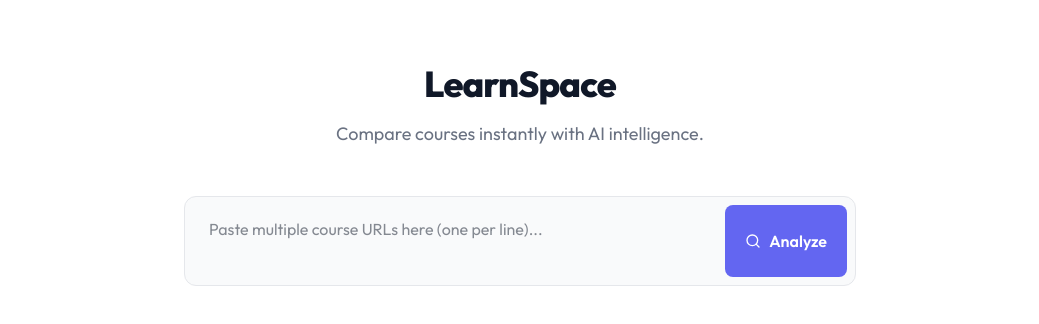
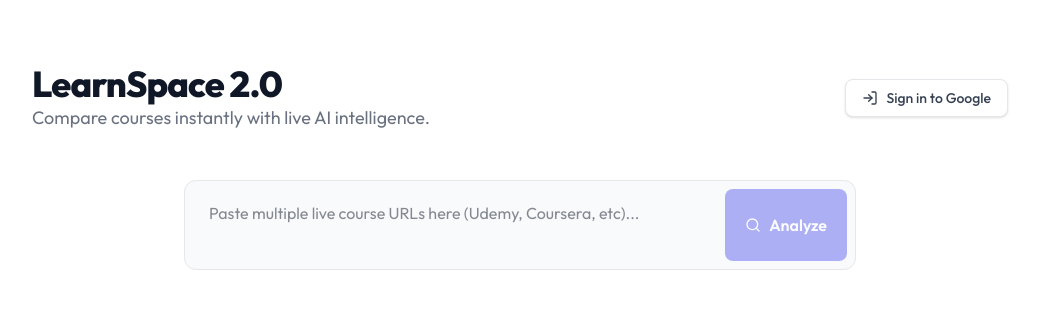
Before and after one commit to socialbeast-alt/learnspace-ai-compare, a Next.js app: page / in a window 1280 px wide. Shown: the top 324 px of the page, without its empty margins (120-1159 px from the left). Built offline with nearby package versions, Linux system fonts and the light colour scheme.

Commit message:
Feat: Updated Dashboard UI with Auth blocker and Syllabus Overlap Matrix

```diff
--- a/src/app/page.tsx
+++ b/src/app/page.tsx
@@ -1,6 +1,6 @@
 "use client";
 import { useState } from "react";
-import { Search, Loader2, Sparkles } from "lucide-react";
+import { Search, Loader2, Sparkles, LogIn, GitMerge } from "lucide-react";
 import ComparisonCard, { CourseData } from "@/components/ComparisonCard";
 
 interface AIResult {
@@ -10,15 +10,26 @@ interface AIResult {
 }
 
 /**
- * Main dashboard component with accessibility considerations and strict typing.
+ * Main dashboard component with LearnSpace 2.0 Auth and Matrix features.
  */
 export default function Home() {
   const [urls, setUrls] = useState("");
   const [loading, setLoading] = useState(false);
   const [result, setResult] = useState<AIResult | null>(null);
   const [error, setError] = useState("");
+  const [isAuthenticated, setIsAuthenticated] = useState(false);
+
+  const handleAuth = () => {
+    // In production, this would trigger Firebase GoogleAuthProvider
+    alert("Firebase Auth Provider would trigger here. Logging you in!");
+    setIsAuthenticated(true);
+  };
 
   const handleAnalyze = async () => {
+    if (!isAuthenticated) {
+      setError("Please sign in to run a live AI comparison.");
+      return;
+    }
     if (!urls.trim()) return;
     setLoading(true);
     setError("");
@@ -49,9 +60,20 @@ export default function Home() {
 
   return (
     <main className="max-w-5xl mx-auto px-6 py-16">
-      <header className="text-center mb-12">
-        <h1 className="text-4xl font-extrabold mb-4 text-gray-900 tracking-tight">LearnSpace</h1>
-        <p className="text-gray-500 text-lg">Compare courses instantly with AI intelligence.</p>
+      <header className="flex justify-between items-center mb-12">
+        <div>
+          <h1 className="text-4xl font-extrabold text-gray-900 tracking-tight">LearnSpace 2.0</h1>
+          <p className="text-gray-500 text-lg">Compare courses instantly with live AI intelligence.</p>
+        </div>
+        {!isAuthenticated ? (
+          <button onClick={handleAuth} className="flex items-center gap-2 px-4 py-2 bg-white border border-gray-200 shadow-sm rounded-lg text-sm font-medium text-gray-700 hover:bg-gray-50 transition">
+            <LogIn className="w-4 h-4" /> Sign in to Google
+          </button>
+        ) : (
+          <div className="flex items-center gap-2 px-4 py-2 bg-indigo-50 border border-indigo-100 rounded-lg text-sm font-medium text-indigo-700">
+             Welcome back, Student
+          </div>
+        )}
       </header>
 
       <section className="max-w-2xl mx-auto mb-16" aria-label="Course Input Area">
@@ -61,7 +83,7 @@ export default function Home() {
             id="courseUrls"
             value={urls}
             onChange={(e) => setUrls(e.target.value)}
-            placeholder="Paste multiple course URLs here (one per line)..."
+            placeholder="Paste multiple live course URLs here (Udemy, Coursera, etc)..."
             className="flex-1 bg-transparent border-none focus:ring-0 text-gray-900 px-4 py-3 min-h-[60px] resize-none"
             onKeyDown={(e) => {
               if (e.key === "Enter" && !e.shiftKey) {
@@ -74,7 +96,7 @@ export default function Home() {
           <button
             onClick={handleAnalyze}
             disabled={loading}
-            className="btn-primary disabled:opacity-50 flex items-center justify-center gap-2 transition-opacity"
+            className={`btn-primary flex items-center justify-center gap-2 transition-opacity ${!isAuthenticated ? "opacity-50 cursor-not-allowed" : ""}`}
             aria-label={loading ? "Analyzing courses, please wait" : "Analyze courses"}
           >
             {loading ? <Loader2 className="w-4 h-4 animate-spin" aria-hidden="true" /> : <><Search className="w-4 h-4" aria-hidden="true" /> Analyze</>}
@@ -84,7 +106,7 @@ export default function Home() {
         {/* Accessibility: aria-live ensures screen readers announce errors/status */}
         <div aria-live="polite" className="mt-4 text-center h-6">
           {error && <p className="text-red-600 text-sm font-medium">{error}</p>}
-          {loading && <p className="text-indigo-600 text-sm font-medium">AI is reading the course syllabus...</p>}
+          {loading && <p className="text-indigo-600 text-sm font-medium">Scraping live URLs and running pedagogical analysis...</p>}
         </div>
       </section>
 
@@ -102,6 +124,29 @@ export default function Home() {
               <ComparisonCard key={idx} course={course} isWinner={idx === result.overallWinnerIndex} />
             ))}
           </div>
+
+          {/* New LearnSpace 2.0 Matrix Section */}
+          <div className="mt-12 p-8 bg-white border border-gray-200 rounded-xl shadow-sm">
+            <h2 className="text-xl font-bold text-gray-900 mb-6 flex items-center gap-2">
+              <GitMerge className="w-5 h-5 text-indigo-600" /> Syllabus Overlap Matrix
+            </h2>
+            <div className="grid grid-cols-1 md:grid-cols-2 gap-8">
+              {result.courses.map((course, idx) => (
+                <div key={idx} className="space-y-2">
+                  <h3 className="font-bold text-gray-800">{course.title} teaches uniquely:</h3>
+                  {course.uniqueTopics && course.uniqueTopics.length > 0 ? (
+                    <ul className="list-disc pl-5 text-gray-600 text-sm space-y-1">
+                      {course.uniqueTopics.map((topic, i) => (
+                        <li key={i}>{topic}</li>
+                      ))}
+                    </ul>
+                  ) : (
+                    <p className="text-sm text-gray-500 italic">No highly unique topics found compared to others.</p>
+                  )}
+                </div>
+              ))}
+            </div>
+          </div>
         </section>
       )}
     </main>
```
